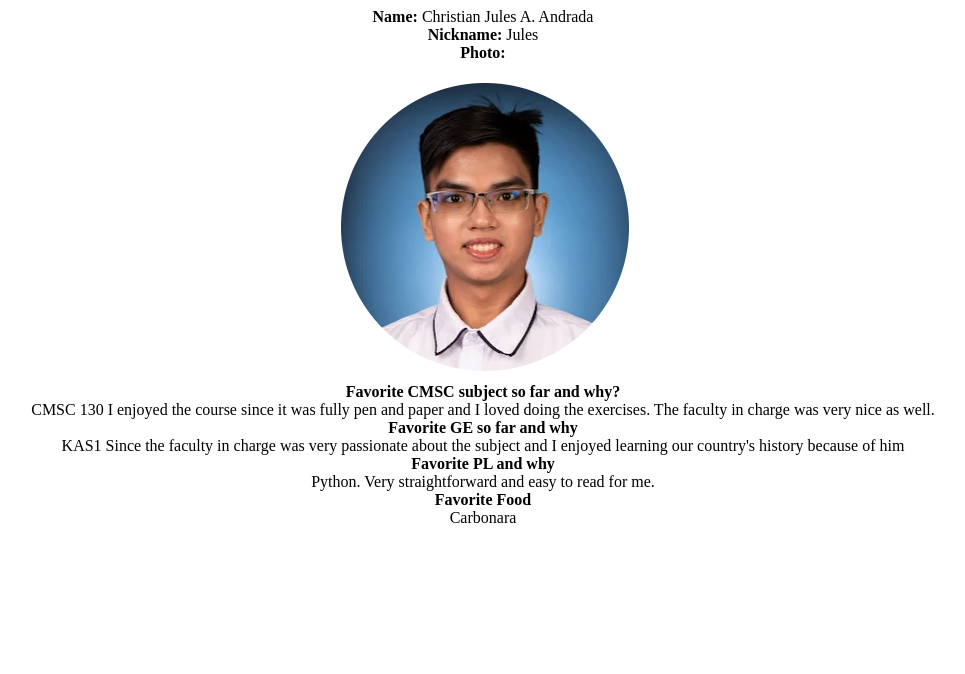
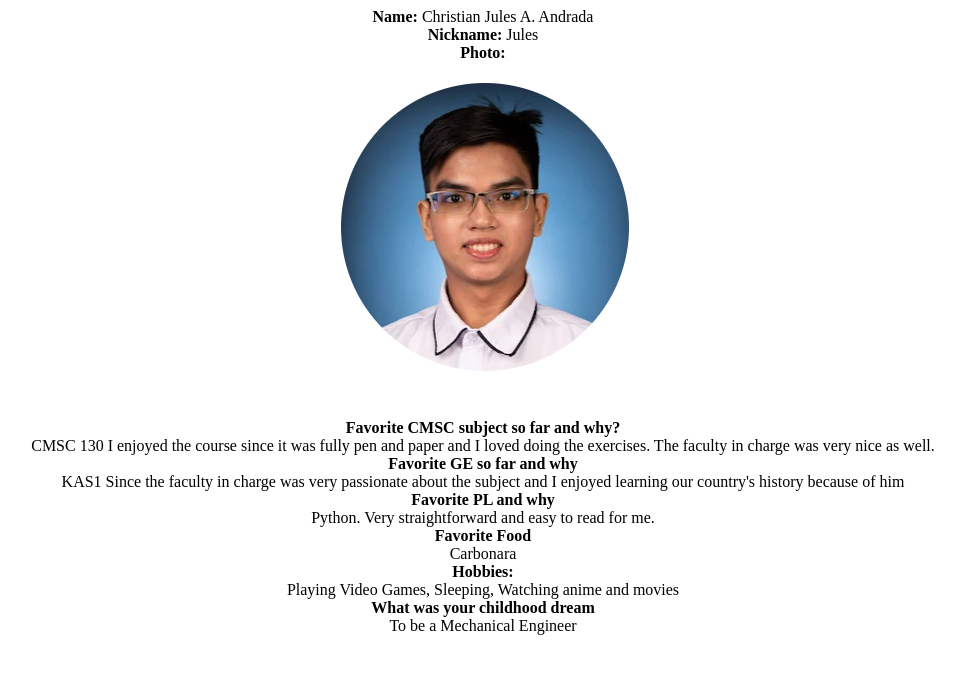
Before and after one commit to cjules26/cjules26.github.io, a plain HTML site: page index.html in a window 1280 px wide. Shown: the whole page, without its empty margins (157-1122 px from the left). Drawn offline with Linux system fonts and the light colour scheme.

Commit message:
chore: added hobbies and dream to index.html

```diff
--- a/index.html
+++ b/index.html
@@ -9,7 +9,7 @@
             <strong>Name:</strong> Christian Jules A. Andrada  <br>
             <strong>Nickname:</strong> Jules  <br>
             <strong>Photo:</strong>  <br>
-            <img src="picture.png" alt="Flowers in Chania">
+            <img src="picture.png" alt="Flowers in Chania">  <br> <br> <br>
         </center>
 
         <div class = Favorites>
@@ -33,6 +33,21 @@
             </center>
         </div>
 
+        <div class = AnotherFavorites>
+            <center>
+                <strong>
+                    Hobbies: <br>
+                </strong>
+                    Playing Video Games, Sleeping, Watching anime and movies <br>
+                <strong>
+                    What was your childhood dream
+                    <br>
+                </strong>
+                    To be a Mechanical Engineer <br>
+            </center>
+        </div>
+
+
       </div>
    </BODY>
 </HTML>
```
